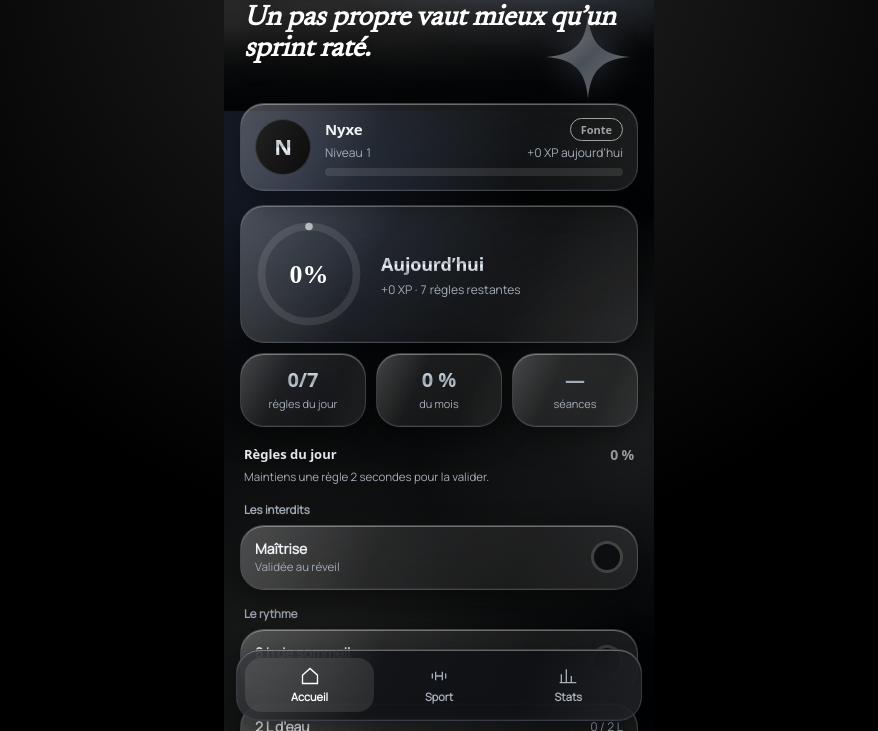
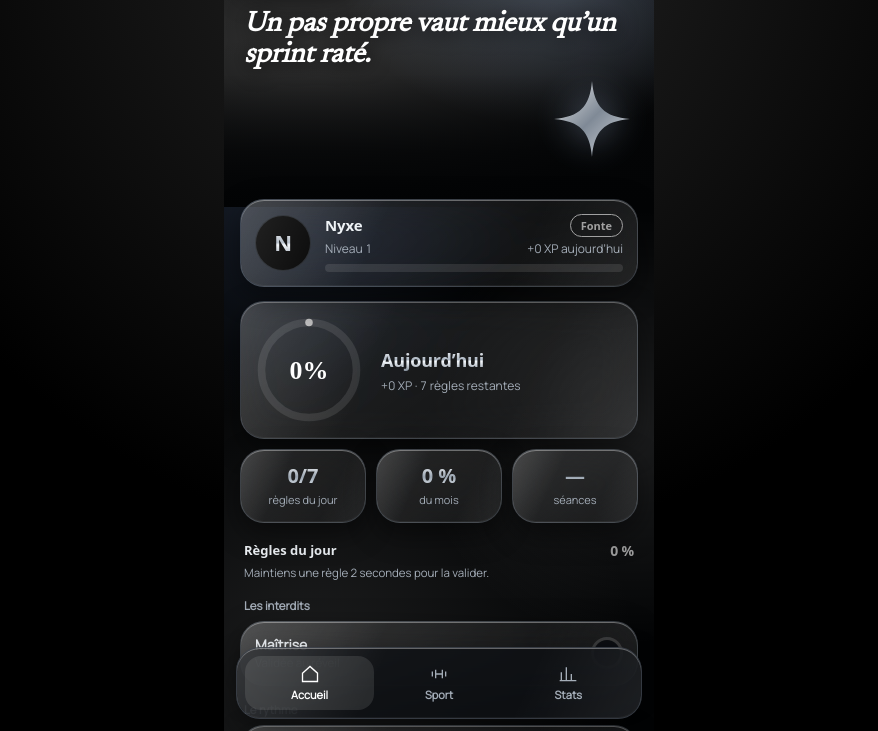
Before and after one commit to Nyxe51/vantanyx, a website built with Vite: page index.html in a window 1280 px wide. Shown: the part 69-800 px from the top of the page, without its empty margins (201-1079 px from the left). Built offline with nearby package versions, Linux system fonts and the light colour scheme; a web font is replaced by a local one.

Commit message:
Add files via upload

```diff
--- a/index.html
+++ b/index.html
@@ -14,6 +14,17 @@
     <meta name="apple-mobile-web-app-title" content="Vantanyx" />
     <link rel="apple-touch-icon" href="/icons/apple-touch-icon.png" />
 
+    <!-- Images de lancement iPhone : sans elles, iOS lance l'appli dans un cadre d'ancien iPhone (bande noire en bas) -->
+    <link rel="apple-touch-startup-image" href="/splash/iphone-1320x2868.png" media="(device-width: 440px) and (device-height: 956px) and (-webkit-device-pixel-ratio: 3) and (orientation: portrait)" />
+    <link rel="apple-touch-startup-image" href="/splash/iphone-1290x2796.png" media="(device-width: 430px) and (device-height: 932px) and (-webkit-device-pixel-ratio: 3) and (orientation: portrait)" />
+    <link rel="apple-touch-startup-image" href="/splash/iphone-1206x2622.png" media="(device-width: 402px) and (device-height: 874px) and (-webkit-device-pixel-ratio: 3) and (orientation: portrait)" />
+    <link rel="apple-touch-startup-image" href="/splash/iphone-1179x2556.png" media="(device-width: 393px) and (device-height: 852px) and (-webkit-device-pixel-ratio: 3) and (orientation: portrait)" />
+    <link rel="apple-touch-startup-image" href="/splash/iphone-1170x2532.png" media="(device-width: 390px) and (device-height: 844px) and (-webkit-device-pixel-ratio: 3) and (orientation: portrait)" />
+    <link rel="apple-touch-startup-image" href="/splash/iphone-1284x2778.png" media="(device-width: 428px) and (device-height: 926px) and (-webkit-device-pixel-ratio: 3) and (orientation: portrait)" />
+    <link rel="apple-touch-startup-image" href="/splash/iphone-1242x2688.png" media="(device-width: 414px) and (device-height: 896px) and (-webkit-device-pixel-ratio: 3) and (orientation: portrait)" />
+    <link rel="apple-touch-startup-image" href="/splash/iphone-828x1792.png" media="(device-width: 414px) and (device-height: 896px) and (-webkit-device-pixel-ratio: 2) and (orientation: portrait)" />
+    <link rel="apple-touch-startup-image" href="/splash/iphone-1125x2436.png" media="(device-width: 375px) and (device-height: 812px) and (-webkit-device-pixel-ratio: 3) and (orientation: portrait)" />
+
     <link rel="icon" type="image/svg+xml" href="/favicon.svg" />
     <link rel="icon" type="image/png" sizes="32x32" href="/favicon-32.png" />
   </head>
--- a/src/styles/home.css
+++ b/src/styles/home.css
@@ -3,12 +3,12 @@
 /* --- Fond + phrase du jour, posée sur l'image --- */
 .hero {
   position: relative;
-  height: calc(180px + env(safe-area-inset-top, 0px));
+  height: calc(276px + env(safe-area-inset-top, 0px));
   display: flex;
   flex-direction: column;
   align-items: flex-start;
   justify-content: flex-start;
-  padding: calc(72px + env(safe-area-inset-top, 0px)) 20px 0;
+  padding: calc(78px + env(safe-area-inset-top, 0px)) 20px 0;
   background:
     radial-gradient(ellipse at 78% 18%, rgba(190, 215, 255, 0.28), transparent 46%),
     radial-gradient(ellipse at 20% 40%, hsl(var(--h) var(--s) 22%), #050607 78%);
@@ -54,10 +54,10 @@
 .star {
   position: absolute;
   right: 24px;
-  top: calc(84px + env(safe-area-inset-top, 0px));
-  width: 84px;
+  top: calc(150px + env(safe-area-inset-top, 0px));
+  width: 76px;
   filter: drop-shadow(0 0 18px rgba(190, 215, 255, 0.45));
-  opacity: 0.5;
+  opacity: 0.9;
 }
 
 .quote {
--- a/src/styles/shell.css
+++ b/src/styles/shell.css
@@ -1,15 +1,10 @@
 /* Coquille : zone de contenu, barre du bas, bouton menu, menu latéral, sous-écrans. */
-/* Distance entre le bas de l'écran et la barre du bas. */
-:root {
-  --nav-b: max(10px, calc(env(safe-area-inset-bottom, 0px) - 12px));
-}
-
 main {
   position: absolute;
   inset: 0;
   overflow-y: auto;
   overscroll-behavior-y: contain;
-  padding: 0 0 calc(var(--nav-b) + 100px);
+  padding: 0 0 calc(92px + env(safe-area-inset-bottom, 0px));
 }
 
 .top {
@@ -27,7 +22,7 @@ main {
   position: absolute;
   left: 12px;
   right: 12px;
-  bottom: var(--nav-b);
+  bottom: calc(12px + env(safe-area-inset-bottom, 0px));
   display: flex;
   padding: 8px;
   z-index: 5;
```
Also changed, not shown: public/splash/iphone-1125x2436.png (added), public/splash/iphone-1170x2532.png (added), public/splash/iphone-1179x2556.png (added), public/splash/iphone-1206x2622.png (added), public/splash/iphone-1242x2688.png (added), public/splash/iphone-1284x2778.png (added), public/splash/iphone-1290x2796.png (added), public/splash/iphone-1320x2868.png (added), public/splash/iphone-828x1792.png (added).
